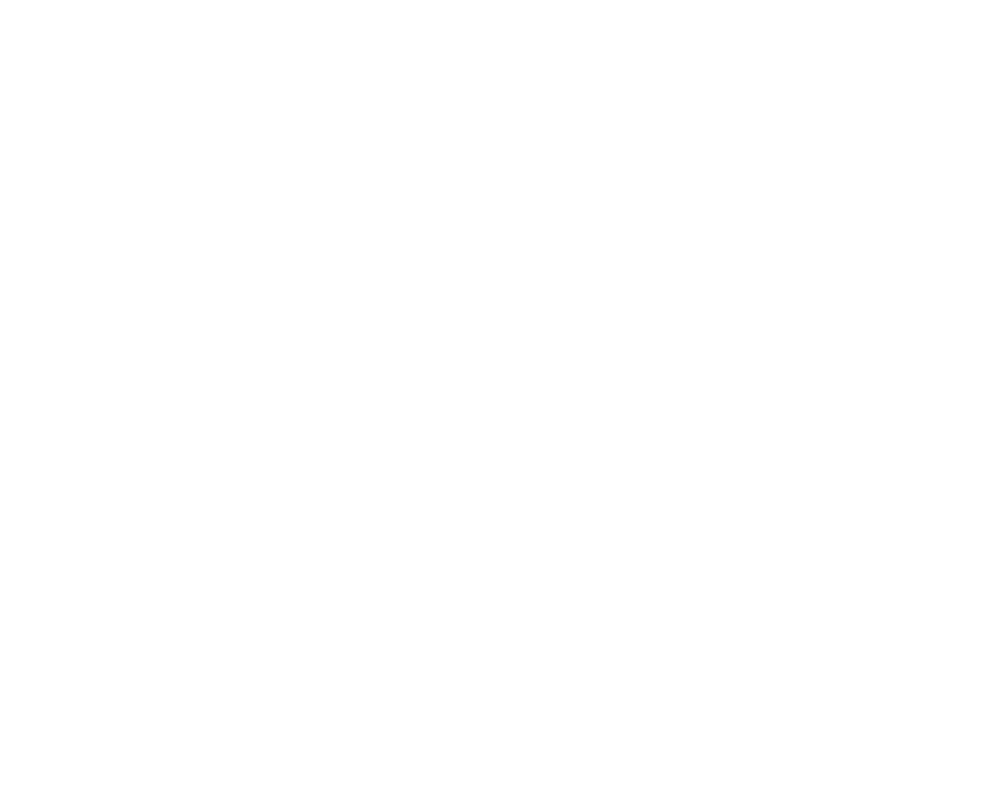
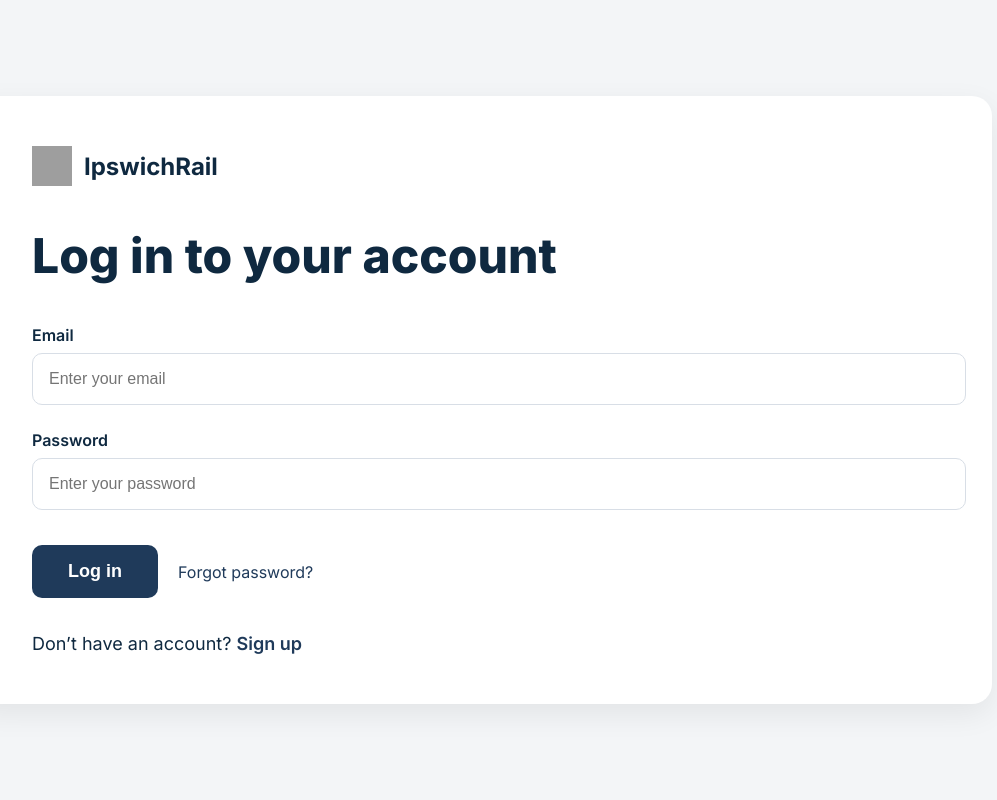
Before and after one commit to alexlewington1/IpswichRail_Assignment_1, a Django app: page /login/ in a window 1280 px wide. Before the commit the part shown is empty. Shown: the whole page, without its empty margins (158-1155 px from the left). Run offline with Django 5.2, Linux system fonts and the light colour scheme; grey boxes are pictures that could not be loaded.

Commit message:
added html code for login page

```diff
--- a/TrainBooking/templates/login.html
+++ b/TrainBooking/templates/login.html
@@ -1,10 +1,142 @@
 <!DOCTYPE html>
 <html lang="en">
 <head>
-    <meta charset="UTF-8">
-    <title>Login</title>
+  <meta charset="UTF-8">
+  <meta name="viewport" content="width=device-width, initial-scale=1.0">
+  <title>IpswichRail - Login</title>
+
+  <link href="https://fonts.googleapis.com/css2?family=Inter:wght@300;400;600;700;800&display=swap" rel="stylesheet">
+
+  <style>
+    body {
+      margin: 0;
+      background: #f3f5f7;
+      font-family: "Inter", sans-serif;
+      display: flex;
+      justify-content: center;
+      align-items: center;
+      height: 100vh;
+    }
+
+    .card {
+      width: 900px;
+      background: #fff;
+      padding: 50px 60px;
+      border-radius: 20px;
+      box-shadow: 0 10px 30px rgba(0,0,0,0.07);
+    }
+
+    .logo {
+      display: flex;
+      align-items: center;
+      gap: 12px;
+      margin-bottom: 40px;
+    }
+
+    .logo img {
+      width: 40px;
+      height: 40px;
+    }
+
+    .logo h1 {
+      margin: 0;
+      font-size: 24px;
+      font-weight: 700;
+      color: #0f2940;
+    }
+
+    h2 {
+      font-size: 48px;
+      margin-top: 0;
+      margin-bottom: 40px;
+      color: #0f2940;
+      font-weight: 800;
+    }
+
+    label {
+      font-weight: 600;
+      color: #0f2940;
+      display: block;
+      margin-bottom: 8px;
+    }
+
+    .input {
+      width: 100%;
+      padding: 16px;
+      border-radius: 10px;
+      border: 1px solid #d8dee6;
+      margin-bottom: 25px;
+      font-size: 16px;
+    }
+
+    .login-row {
+      display: flex;
+      align-items: center;
+      gap: 20px;
+      margin-top: 10px;
+      margin-bottom: 35px;
+    }
+
+    .login-btn {
+      padding: 16px 36px;
+      background: #1f3a5a;
+      color: #fff;
+      border-radius: 10px;
+      border: none;
+      font-size: 18px;
+      cursor: pointer;
+      font-weight: 600;
+    }
+
+    .forgot {
+      color: #1f3a5a;
+      font-weight: 500;
+      text-decoration: none;
+      font-size: 16px;
+    }
+
+    .signup {
+      font-size: 18px;
+      color: #0f2940;
+      margin-top: 10px;
+    }
+
+    .signup a {
+      color: #1f3a5a;
+      font-weight: 600;
+      text-decoration: none;
+    }
+  </style>
 </head>
 <body>
 
+  <div class="card">
+
+    <div class="logo">
+      <img src="../static/images/IR%20logo.png" alt="Logo">
+      <h1>IpswichRail</h1>
+    </div>
+
+    <h2>Log in to your account</h2>
+
+    <form>
+      <label for="email">Email</label>
+      <input id="email" class="input" type="email" placeholder="Enter your email">
+
+      <label for="password">Password</label>
+      <input id="password" class="input" type="password" placeholder="Enter your password">
+
+      <div class="login-row">
+        <button class="login-btn" type="submit">Log in</button>
+        <a class="forgot" href="#">Forgot password?</a>
+      </div>
+    </form>
+
+    <div class="signup">
+      Don’t have an account? <a href="#">Sign up</a>
+    </div>
+
+  </div>
+
 </body>
 </html>
```
Also changed, not shown: TrainBooking/templates/index.html (+4 -4 lines), 1 other file.
